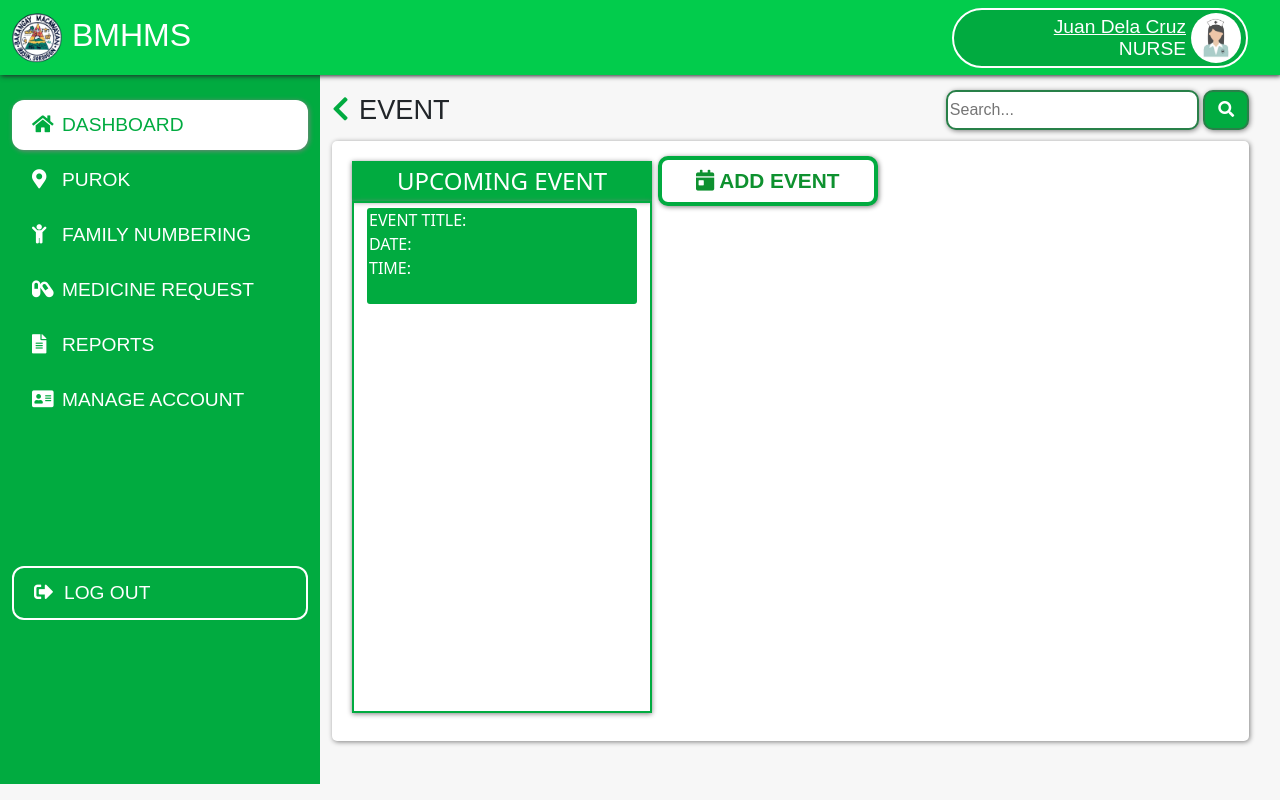
After one commit to johnkenneth24/bmhms-capstone-project, a PHP site: page /event_db.php in a window 1280 px wide. The commit adds this page. Run offline with PHP 8.4, Linux system fonts and the light colour scheme.

Commit message:
done event dashboard

```diff
--- a/dashboard.php
+++ b/dashboard.php
@@ -47,7 +47,7 @@
           <div class="dashboard-menu">
             <a href="resident_profile.php"><i class="fas fa-id-badge"></i><br>Resident Profile</a>
             <a href="health_consultation.php"><i class="fas fa-heartbeat"></i><br>Health Consultation</a>
-            <a href="#"><i class="fas fa-calendar-alt"></i><br>Events</a>
+            <a href="event_db.php"><i class="fas fa-calendar-alt"></i><br>Events</a>
           </div>
           <hr>
         </div>
--- a/dashboard_style.css
+++ b/dashboard_style.css
@@ -406,3 +406,66 @@ select {
   font-family: sans-serif;
   font-weight: 700;
 }
+
+/*Event*/
+
+.db-event {
+  width: 300px;
+  height: 68vh;
+  top: 20px;
+  left: 20px;
+}
+
+.db-event .up-event {
+  box-shadow: 0px 1px 5px grey;
+  border: 2px solid #01ab40;
+  padding: 0px;
+  margin: 0px;
+  background-color: #01ab40;
+  color: #fff;
+  text-align: center;
+  text-transform: uppercase;
+  font-size: 1.5rem;
+}
+.event-list {
+  border: 2px solid #01ab40;
+  overflow-y: scroll;
+  height: 64vh;
+  box-shadow: 0px 1px 5px grey;
+}
+
+.event-data {
+  margin-top: 5px;
+  border-radius: 3px;
+  background-color: #01ab40;
+  color: #fff;
+  text-transform: uppercase;
+  padding-left: 2px;
+  width: 270px;
+  height: 12vh;
+}
+
+.event-data p {
+  padding: 0px;
+  margin: 0px;
+}
+
+.add-event .btn-add-event {
+  background-color: #ffff;
+  text-transform: uppercase;
+  position: relative;
+  top: 15px;
+  left: 20px;
+  width: 220px;
+  height: 50px;
+  background-color: #ffff;
+  border: 4px solid #01ab40;
+  color: #0e912f;
+  font-family: sans-serif;
+  font-weight: 700;
+  font-size: 1.3rem;
+}
+
+.add-event input {
+  text-transform: uppercase;
+}
--- /dev/null
+++ b/event_db.php
@@ -0,0 +1,118 @@
+<!DOCTYPE html>
+<html>
+
+<head>
+    <title>BMHMS - Resident Profile</title>
+    <meta charset="utf-8">
+    <meta name="viewport" content="width=device-width, initial-scale=1.0">
+    <link rel="stylesheet" href="bootstrap/css/bootstrap.min.css">
+    <link rel="stylesheet" href="bootstrap/css/bootstrap.css">
+    <link rel="stylesheet" href="bootstrap/css/font-awesome/css/all.css">
+    <link rel="stylesheet" rel="text/css" href="dashboard_style.css">
+    <link rel="icon" href="images\macawayan logo.png">
+
+</head>
+
+<body>
+
+    <div class="container-fluid">
+        <div class="row">
+            <div class="col-md-12  d-flex flex-row align-items-center justify-content-between header">
+                <div class=" d-flex flex-row align-items-center title">
+                    <img src="images/macawayan logo.png" alt="irosin logo">
+                    <p class="navbar-brand">BMHMS</p>
+                </div>
+                <div class="position-relative d-flex align-items-center account">
+                    <p class="user-name"><u>Juan Dela Cruz</u><br>NURSE</P>
+                    <img src="images/profile.jpeg" alt="">
+                </div>
+            </div>
+        </div>
+
+        <div class="row">
+            <div class="col-md-3 sidebar">
+                <div class="d-grid flex-column menu-sidebar">
+                    <a class="active" href="dashboard.php"><i class="fas fa-home"></i>Dashboard</a>
+                    <a href="#"><i class="fas fa-map-marker-alt"></i>Purok</a>
+                    <a href="#"><i class="fas fa-child"></i>Family Numbering</a>
+                    <a href="#"><i class="fas fa-capsules"></i>Medicine Request</a>
+                    <a href="#"><i class="fas fa-file-alt"></i>Reports</a>
+                    <a href="#"><i class="fas fa-address-card"></i>Manage Account</a>
+                </div>
+                <div class="position-relative d-grid flex-column log-out">
+                    <a href="index.php" class="log-out"><i class="fas fa-sign-out-alt"></i>Log Out</a>
+                </div>
+            </div>
+
+            <div class="col-md-9 content">
+                <div class="d-flex flex-row justify-content-between align-items-center dbres-profile ">
+                    <div class="res-prof"><a href="dashboard.php"><i class="fas fa-chevron-left"></i></a>EVENT</div>
+                    <form class="dbres-search">
+                        <input class="dbres-input" placeholder="Search...">
+                        <button class="dbres-searchbtn" type="submit"><i class="fas fa-search"></i></button>
+                    </form>
+                </div>
+
+                <div class="container position-relative d-flex flex-row resident-list">
+                    <div class="col-4 even-upcoming-list">
+                        <div class=" position-relative db-event">
+                            <p class=" up-event">Upcoming Event</p>
+                            <div class="justify-content-center d-flex event-list">
+                                <div class="event-data">
+                                    <p class="event-title">Event Title: </p>
+                                    <p class="event-date">Date: </p>
+                                    <p class="event-time">Time: </p>
+                                </div>
+                            </div>
+                        </div>
+                    </div>
+
+                    <div class="col-6 position-relative d-flex add-event">
+                        <button type="button" class="btn-add-event text-wrap" data-bs-toggle="modal" data-bs-target="#staticBackdrop2"><i class="fas fa-calendar-day"></i> Add Event </button>
+
+                        <div class="modal fade" id="staticBackdrop2" data-bs-backdrop="static" data-bs-keyboard="false" tabindex="-1" aria-labelledby="staticBackdropLabel" aria-hidden="true">
+                            <div class="modal-dialog">
+                                <div class="modal-content">
+                                    <div class="modal-header">
+                                        <h5 class="modal-title" id="staticBackdropLabel">ADD EVENT</h5>
+                                        <button type="button" class="btn-close" data-bs-dismiss="modal" aria-label="Close"></button>
+                                    </div>
+                                    <div class="modal-body">
+                                        <form class="add-resident">
+                                            <div class="d-flex flex-wrap identification">
+                                                <div class="input-box">
+                                                    <div class="details">Event Title:</div>
+                                                    <input type="text" placeholder="" required>
+                                                </div>
+                                                <div class="input-box">
+                                                    <div class="details">Date:</div>
+                                                    <input type="date" placeholder="" required>
+                                                </div>
+                                                <div class="input-box">
+                                                    <div class="details">Time:</div>
+                                                    <input type="time" placeholder="" required>
+                                                </div>
+                                            </div>
+                                        </form>
+                                    </div>
+                                    <div class="modal-footer">
+                                        <button type="button" class="btn btn-danger" data-bs-dismiss="modal">Cancel</button>
+                                        <button type="button" class="btn btn-success">Add Event</button>
+                                    </div>
+                                </div>
+                            </div>
+                        </div>
+                        <!-- event modal end -->
+
+                    </div>
+
+                </div>
+            </div>
+        </div>
+    </div>
+
+    <script src="bootstrap/js/jquery-3.4.1.min.js"></script>
+    <script src="bootstrap/js/bootstrap.js"></script>
+</body>
+
+</html>
--- a/health_consultation.php
+++ b/health_consultation.php
@@ -74,12 +74,11 @@
                   <div class="modal-dialog modal-lg">
                     <div class="modal-content">
                       <div class="modal-header">
-                        <h5 class="modal-title" id="staticBackdropLabel">ADD RESIDENT</h5>
+                        <h5 class="modal-title" id="staticBackdropLabel">HEALTH CONSULTATION INFORMATION</h5>
                         <button type="button" class="btn-close" data-bs-dismiss="modal" aria-label="Close"></button>
                       </div>
                       <div class="modal-body">
                         <form class="d-flex flex-wrap add-consultation">
-
 
                           <div class="con-info d-flex flex-wrap justify-content-center">
                             <div class="d-flex consultation-info">
--- a/resident_profile.php
+++ b/resident_profile.php
@@ -72,7 +72,7 @@
                   <div class="modal-dialog">
                     <div class="modal-content">
                       <div class="modal-header">
-                        <h5 class="modal-title" id="staticBackdropLabel">ADD RESIDENT</h5>
+                        <h5 class="modal-title" id="staticBackdropLabel">RESIDENT INFORMATION</h5>
                         <button type="button" class="btn-close" data-bs-dismiss="modal" aria-label="Close"></button>
                       </div>
                       <div class="modal-body">
```
